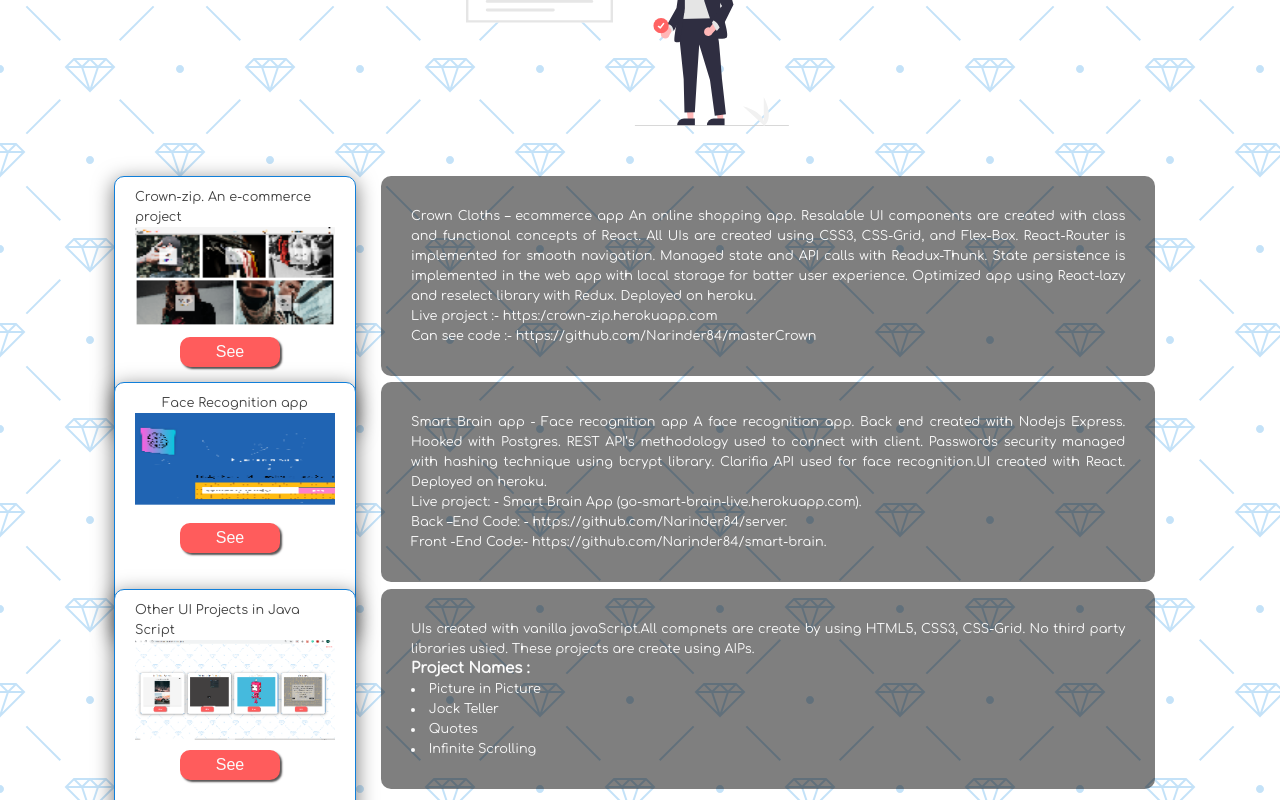
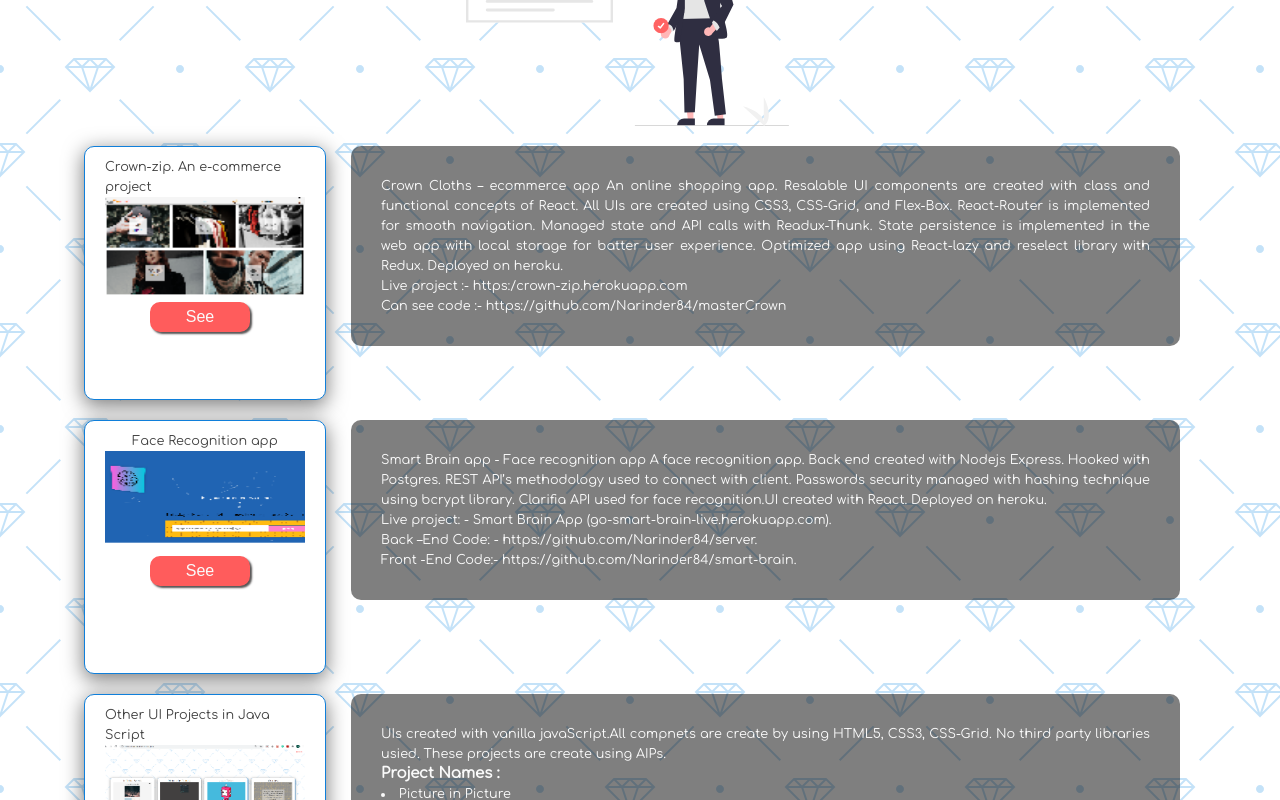
Before and after one commit to Narinder84/dream-projects, a React (Create React App) app: page / in a window 1280 px wide. Shown: the part 2720-3520 px from the top of the page. Built offline with nearby package versions, Linux system fonts and the light colour scheme.

Commit message:
change more

```diff
--- a/src/components/darkLightMode/darkLight.js
+++ b/src/components/darkLightMode/darkLight.js
@@ -262,7 +262,6 @@ class DarkAndLight extends React.Component {
 							/>
 						</div>
 						<div className='project-container'>
-							<div className='project-wrapper'>
 							<div className='project-all'>
 								<div className='image-container' id='image-container'>
 									<p>Crown-zip. An e-commerce project</p>
@@ -280,29 +279,24 @@ class DarkAndLight extends React.Component {
 									<div
 										id='text-box-len-project'
 										className={`text-box text-box-len   ${
-												this.state.isLightMode === false
-													? ' dark-text-box'
-													: null
+											this.state.isLightMode === false ? ' dark-text-box' : null
 										}`}>
 										<p>
 											Crown Cloths – ecommerce app An online shopping app.
 											Resalable UI components are created with class and
 											functional concepts of React. All UIs are created using
-												CSS3, CSS-Grid, and Flex-Box. React-Router is
-												implemented for smooth navigation. Managed state and API
-												calls with Readux-Thunk. State persistence is
-												implemented in the web app with local storage for batter
-												user experience. Optimized app using React-lazy and
-												reselect library with Redux. Deployed on heroku.
-												<br></br> Live project :- https:/crown-zip.herokuapp.com{' '}
-												<br></br> Can see code :-
+											CSS3, CSS-Grid, and Flex-Box. React-Router is implemented
+											for smooth navigation. Managed state and API calls with
+											Readux-Thunk. State persistence is implemented in the web
+											app with local storage for batter user experience.
+											Optimized app using React-lazy and reselect library with
+											Redux. Deployed on heroku.<br></br> Live project :-
+											https:/crown-zip.herokuapp.com <br></br> Can see code :-
 											https://github.com/Narinder84/masterCrown
 										</p>
 									</div>
 								</div>
 							</div>
-							</div>
-							<div className='project-wrapper'>
 							<div className='project-all'>
 								<div className='image-container' id='image-container'>
 									<p>Face Recognition app</p>
@@ -322,18 +316,15 @@ class DarkAndLight extends React.Component {
 									<div
 										id='text-box-len-project'
 										className={`text-box text-box-len   ${
-												this.state.isLightMode === false
-													? ' dark-text-box'
-													: null
+											this.state.isLightMode === false ? ' dark-text-box' : null
 										}`}>
 										<p>
-												Smart Brain app - Face recognition app A face
-												recognition app. Back end created with Nodejs Express.
-												Hooked with Postgres. REST API’s methodology used to
-												connect with client. Passwords security managed with
-												hashing technique using bcrypt library. Clarifia API
-												used for face recognition.UI created with React.
-												Deployed on heroku.
+											Smart Brain app - Face recognition app A face recognition
+											app. Back end created with Nodejs Express. Hooked with
+											Postgres. REST API’s methodology used to connect with
+											client. Passwords security managed with hashing technique
+											using bcrypt library. Clarifia API used for face
+											recognition.UI created with React. Deployed on heroku.
 											<br></br> Live project: - Smart Brain App
 											(go-smart-brain-live.herokuapp.com). <br></br> Back –End
 											Code: - https://github.com/Narinder84/server.<br></br>{' '}
@@ -343,8 +334,6 @@ class DarkAndLight extends React.Component {
 									</div>
 								</div>
 							</div>
-							</div>
-							<div className='project-wrapper'>
 							<div className='project-all'>
 								<div className='image-container' id='image-container'>
 									<p>Other UI Projects in Java Script</p>
@@ -359,9 +348,7 @@ class DarkAndLight extends React.Component {
 									<div
 										id='text-box-len-project'
 										className={`text-box text-box-len   ${
-												this.state.isLightMode === false
-													? ' dark-text-box'
-													: null
+											this.state.isLightMode === false ? ' dark-text-box' : null
 										}`}>
 										<p>
 											UIs created with vanilla javaScript.All compnets are
@@ -374,7 +361,6 @@ class DarkAndLight extends React.Component {
 											<li>Quotes</li>
 											<li>Infinite Scrolling</li>
 										</p>
-										</div>
 									</div>
 								</div>
 							</div>
--- a/src/components/darkLightMode/darkLight.style.css
+++ b/src/components/darkLightMode/darkLight.style.css
@@ -23,7 +23,7 @@
 	--on-background-alt: rgba(255, 255, 255, 0.7);
 	--background: #121212;
 }
-
+@media screen and (-webkit-min-device-pixel-ratio: 0) {
 	html {
 		margin: 0;
 		box-sizing: border-box;
@@ -170,9 +170,7 @@ button:hover:not(.outline) {
 	.text-box {
 		width: 40%;
 		text-align: justify;
-	background: #6d6969;
-	background: rgba(0, 0, 0, 50%);
-	/* background: rgb(0 0 0 / 50%); */
+		background: rgb(0 0 0 / 50%);
 		color: var(--on-primary);
 		border-radius: 10px;
 		padding: 30px;
@@ -318,8 +316,8 @@ input:checked + .slider::before {
 		box-sizing: border-box;
 		/* border: red 2px solid; */
 		width: 90vw;
-	height: 90vh;
-	padding: 50px;
+		height: 100vh;
+		padding: 20px;
 	}
 
 	.description {
@@ -328,12 +326,8 @@ input:checked + .slider::before {
 		height: auto;
 	}
 	.project-all {
-	position: absolute;
-	display: -webkit-box; /* OLD - iOS 6-, Safari 3.1-6, BB7 */
-	display: -ms-flexbox; /* TWEENER - IE 10 */
-	display: -webkit-flex; /* NEW - Safari 6.1+. iOS 7.1+, BB10 */
 		display: flex;
-	display: flex;
+		margin-bottom: 20px;
 	}
 	#image-container {
 		display: flex;
@@ -388,7 +382,6 @@ textarea {
 		margin-top: 5px;
 	}
 	#project-btn {
-	margin-top: 5px;
 		height: 30px;
 		outline: none;
 		box-shadow: 2px 2px 2px rgb(87, 85, 85);
@@ -405,10 +398,8 @@ textarea {
 	li {
 		margin: 0;
 	}
-.project-wrapper {
-	height: 50vh;
-	position: relative;
 }
+
 @media screen and (max-width: 770px) {
 	nav {
 		letter-spacing: 1px;
```
Lines whose indentation alone changed are shown as unchanged.
